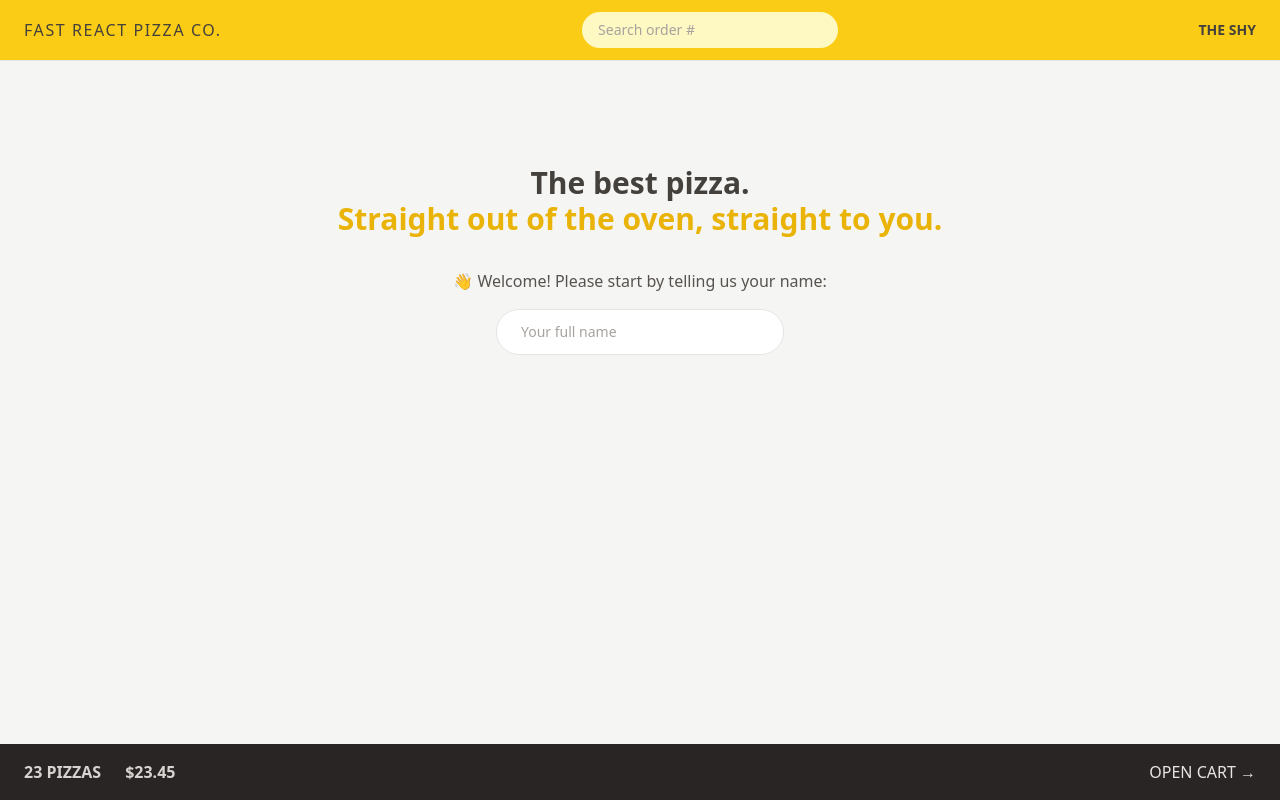
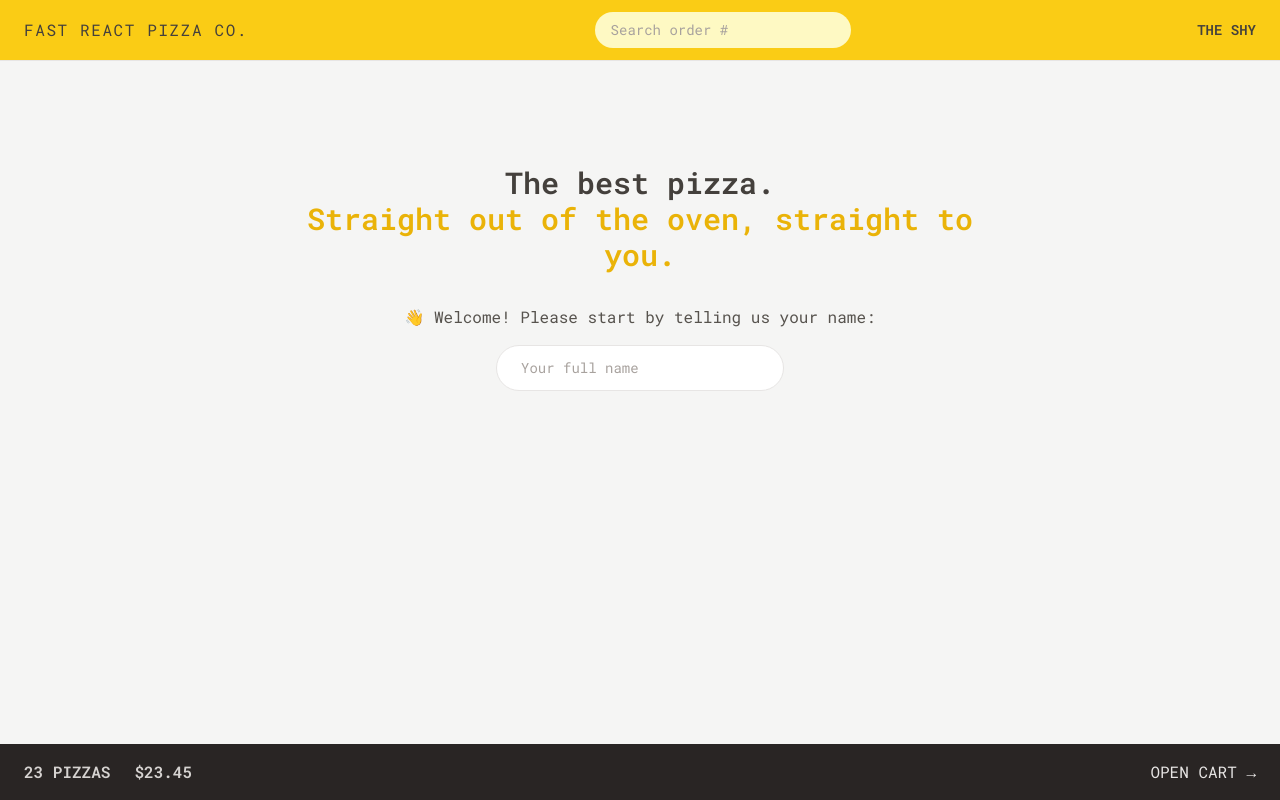
Before and after one commit to zhuhaohe-coder/fast-react-pizza, a React (Vite) app: page / in a window 1280 px wide. Built offline with nearby package versions, Linux system fonts and the light colour scheme.

Commit message:
custom font-family

```diff
--- a/index.html
+++ b/index.html
@@ -4,6 +4,12 @@
     <meta charset="UTF-8" />
     <link rel="icon" type="image/svg+xml" href="/vite.svg" />
     <meta name="viewport" content="width=device-width, initial-scale=1.0" />
+    <link rel="preconnect" href="https://fonts.googleapis.com" />
+    <link rel="preconnect" href="https://fonts.gstatic.com" crossorigin />
+    <link
+      href="https://fonts.googleapis.com/css2?family=Roboto+Mono:wght@300;400;500;600;700&display=swap"
+      rel="stylesheet"
+    />
     <title>Vite + React</title>
   </head>
   <body class="bg-stone-100 text-stone-700">
--- a/src/ui/Header.jsx
+++ b/src/ui/Header.jsx
@@ -3,7 +3,7 @@
 import Username from '../features/user/Username';
 function Header() {
   return (
-    <header className="flex items-center justify-between border-b border-stone-200 bg-yellow-400 px-4 py-3 uppercase sm:px-6">
+    <header className="flex items-center justify-between border-b border-stone-200 bg-yellow-400 px-4 py-3 uppercase sm:px-6 ">
       <Link to="/" className="tracking-widest">
         Fast React Pizza Co.
       </Link>
--- a/tailwind.config.js
+++ b/tailwind.config.js
@@ -1,8 +1,15 @@
 /** @type {import('tailwindcss').Config} */
 export default {
-  content: ["./index.html", "./src/**/*.{js,ts,jsx,tsx}"],
+  content: ['./index.html', './src/**/*.{js,ts,jsx,tsx}'],
   theme: {
-    extend: {},
+    fontFamily: {
+      sans: 'Roboto Mono, monospace',
+    },
+    extend: {
+      height: {
+        screen: '100dvh',
+      },
+    },
   },
   plugins: [],
 };
```
